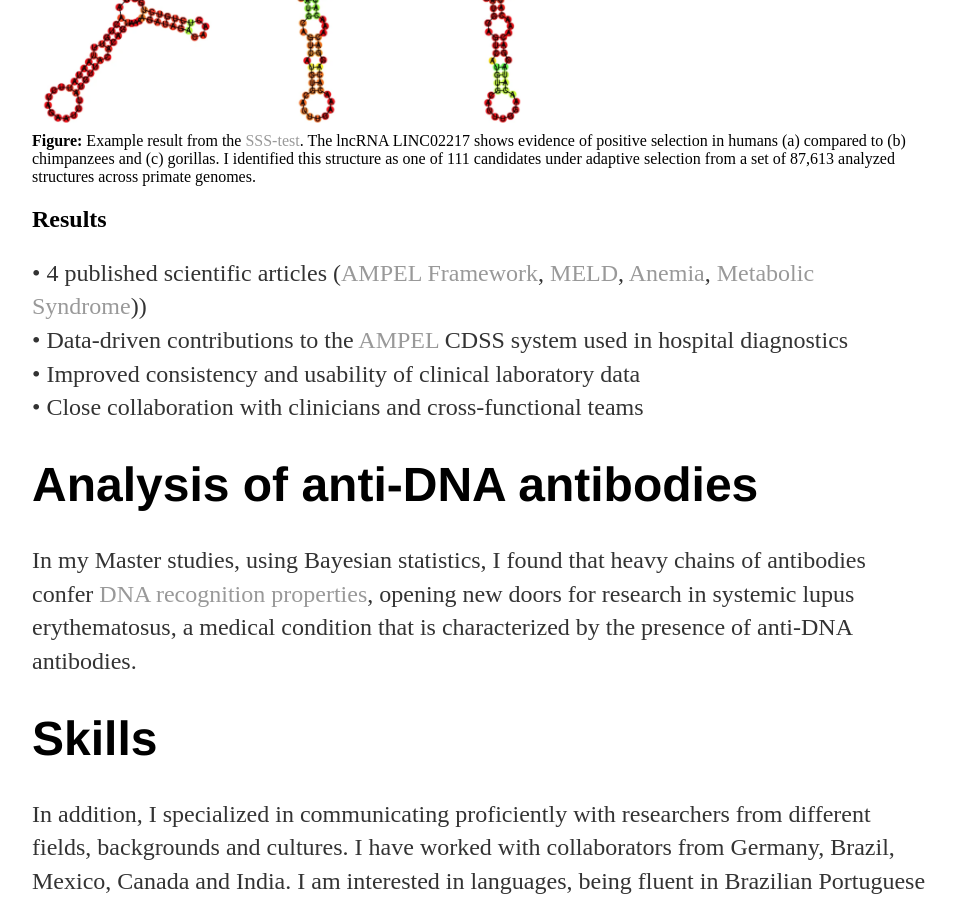
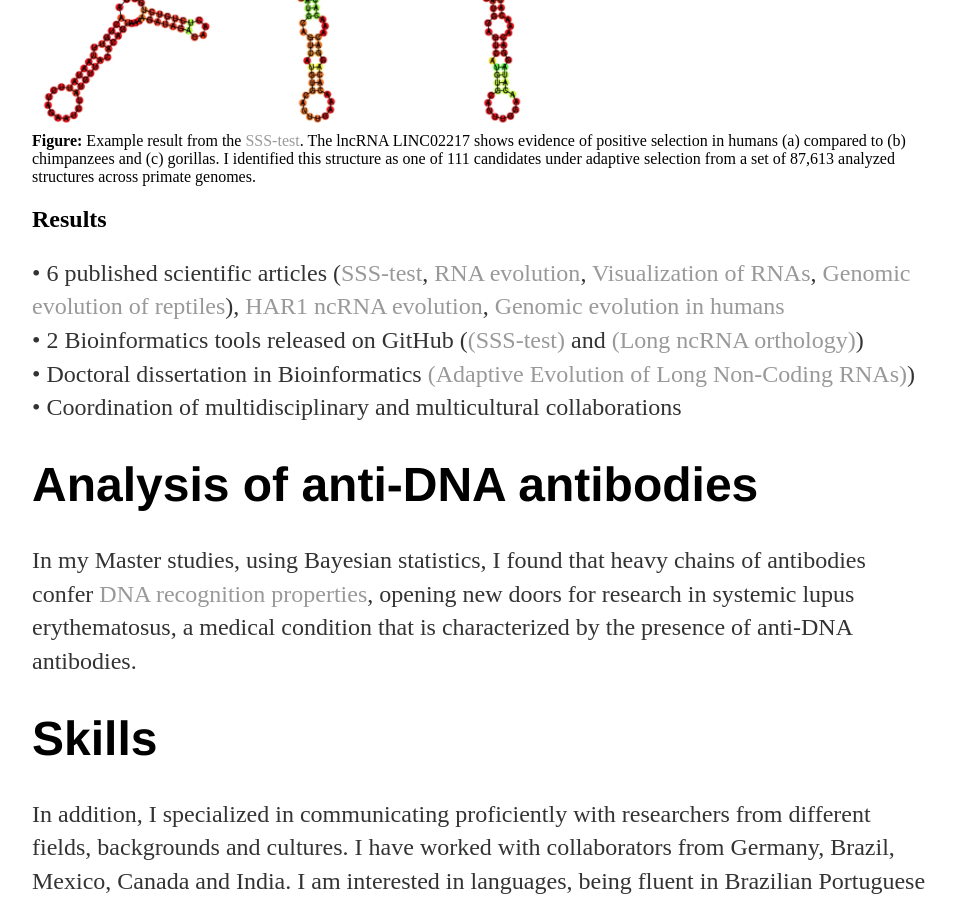
Before and after one commit to waltercostamb/waltercostamb.github.io, a Jekyll site: the page built from about/index.html, in a window 1280 px wide and 900 px high, scrolled down 3817 px. Shown: the whole window, without its empty margins (160-1116 px from the left). Built offline with Jekyll 4.4.1, drawn with Linux system fonts in a browser that asks for light colours.

Commit message:
Update index.html

```diff
--- a/about/index.html
+++ b/about/index.html
@@ -126,13 +126,16 @@ The lncRNA LINC02217 shows evidence of positive selection in humans (a) compared
 <h2>Results</h2>
 
 <p>
-• 4 published scientific articles (<a href="https://medinform.jmir.org/2021/6/e20407">AMPEL Framework</a>,
-	<a href="https://www.mdpi.com/2075-4426/13/6/963">MELD</a>,
-	<a href="https://www.thieme-connect.de/products/ejournals/abstract/10.1055/a-1669-3918">Anemia</a>,
-	<a href="https://www.mdpi.com/2218-1989/11/8/526">Metabolic Syndrome</a>))<br>
-• Data-driven contributions to the <a href="https://www.ampel.care/">AMPEL</a> CDSS system used in hospital diagnostics<br>
-• Improved consistency and usability of clinical laboratory data<br>
-• Close collaboration with clinicians and cross-functional teams
+• 6 published scientific articles (<a href="https://link.springer.com/article/10.1186/s12859-019-2711-y">SSS-test</a>,
+	<a href="https://www.mdpi.com/2075-4426/13/6/963">RNA evolution</a>,
+	<a href="https://link.springer.com/article/10.1186/s12859-019-2902-6">Visualization of RNAs</a>,
+	<a href="https://academic.oup.com/gigascience/article/8/2/giy160/5237706?login=false">Genomic evolution of reptiles</a>),
+	<a href="https://www.sciencedirect.com/science/article/pii/S0022519317305222?via%3Dihub">HAR1 ncRNA evolution</a>,
+	<a href="https://www.sciencedirect.com/science/article/abs/pii/S0959437X14000884?via%3Dihub">Genomic evolution in humans</a><br>
+• 2 Bioinformatics tools released on GitHub (<a href="https://github.com/waltercostamb/SSS-test">(SSS-test)</a> and
+	<a href="https://github.com/waltercostamb/lncRNA-ortholog-reconstruction">(Long ncRNA orthology)</a>)<br>
+• Doctoral dissertation in Bioinformatics <a href="https://nbn-resolving.org/urn:nbn:de:bsz:15-qucosa2-323898">(Adaptive Evolution of Long Non-Coding RNAs)</a>) <br>
+• Coordination of multidisciplinary and multicultural collaborations<br>
 </p>
 
 	<h1>Analysis of anti-DNA antibodies</h1>
```
